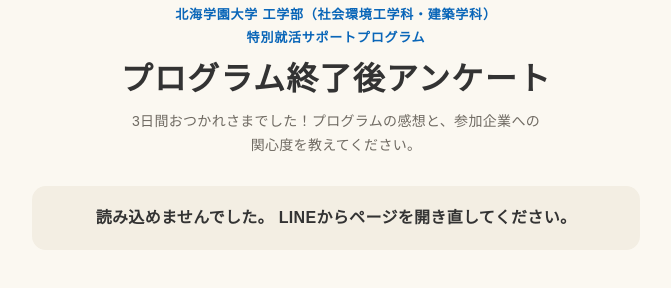
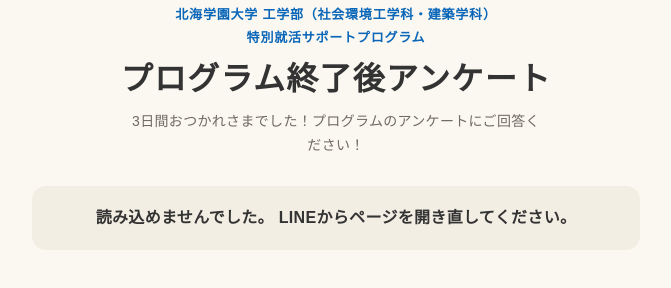
Before and after one commit to campusadd/hgu-match, a plain HTML site: page after/index.html in a window 1280 px wide. Shown: the part 72-360 px from the top of the page, without its empty margins (304-975 px from the left). Drawn offline with Linux system fonts and the light colour scheme; a web font is replaced by a local one.

Commit message:
終了後アンケート：冒頭文を変更
Co-Authored-By: Claude Opus 5.5 <noreply@anthropic.com>

```diff
--- a/after/index.html
+++ b/after/index.html
@@ -109,7 +109,7 @@ input[type=tel],input[type=email]{width:100%;border:1px solid var(--line);backgr
   <header class="hero">
     <div class="ev">北海学園大学 工学部（社会環境工学科・建築学科）<br>特別就活サポートプログラム</div>
     <h1>プログラム<wbr>終了後アンケート</h1>
-    <p>3日間おつかれさまでした！プログラムの感想と、参加企業への関心度を教えてください。</p>
+    <p>3日間おつかれさまでした！プログラムのアンケートにご回答ください！</p>
   </header>
 
   <div id="loading" class="box" hidden>読み込んでいます…</div>
```
